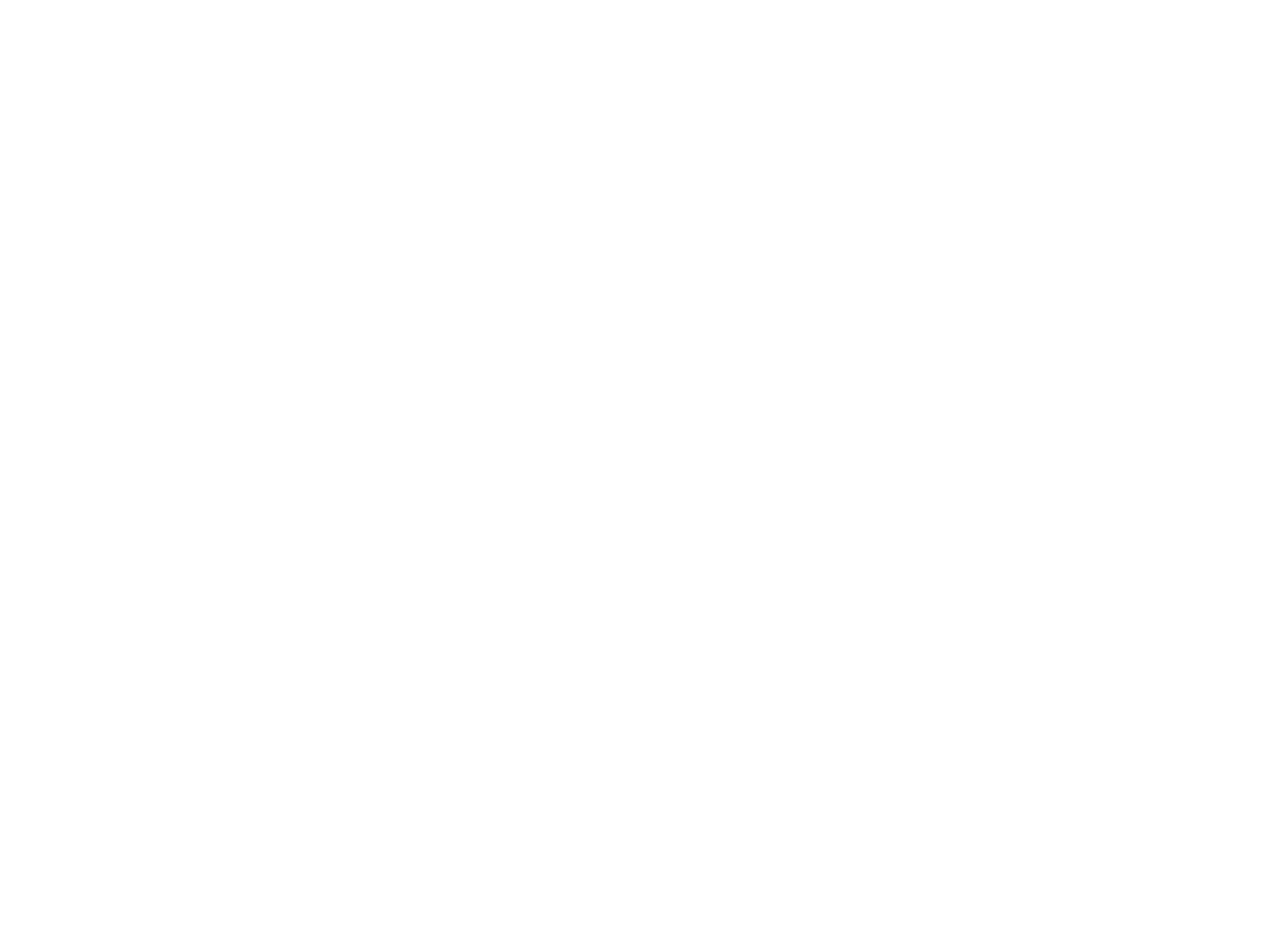
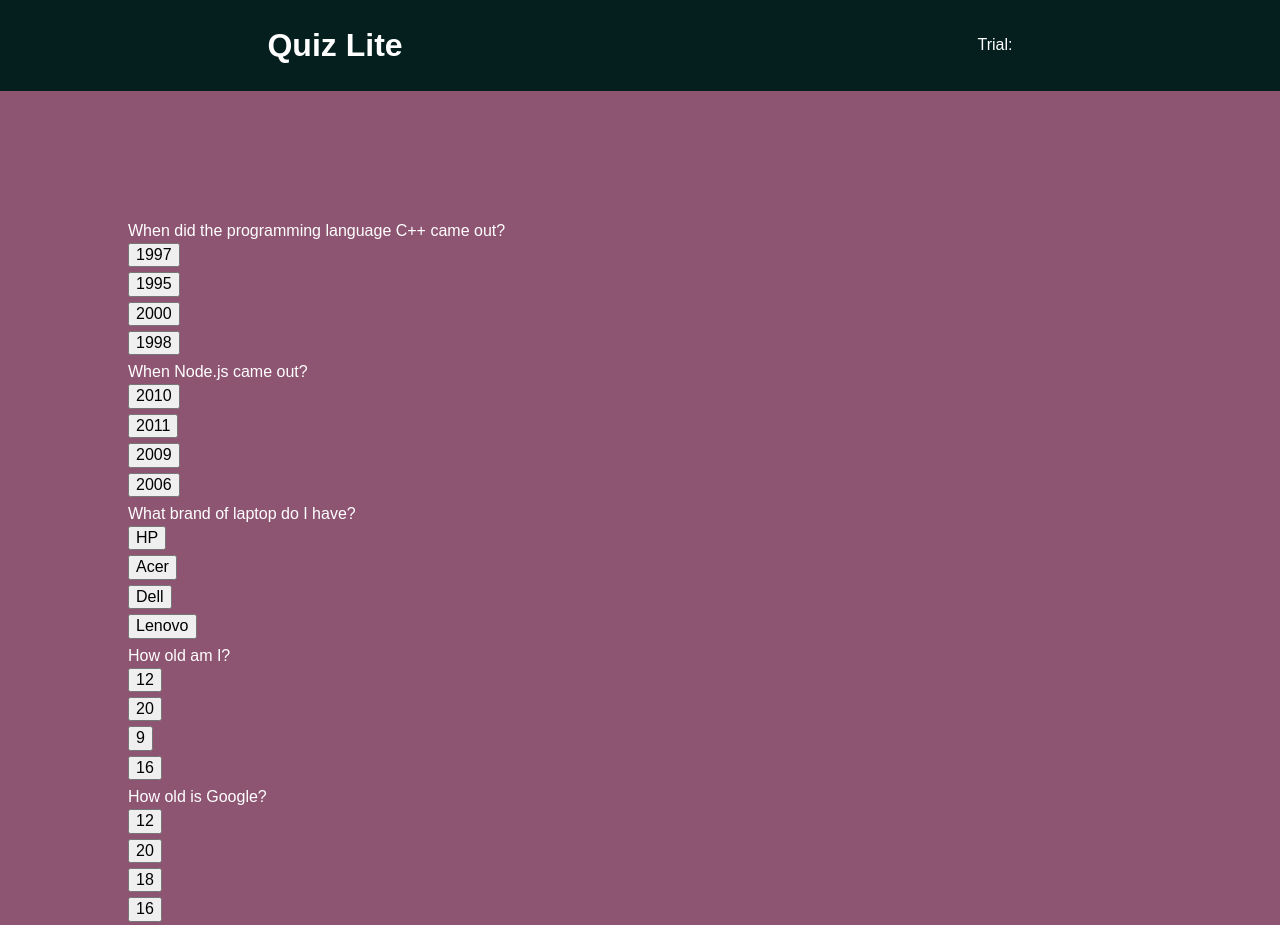
Before and after one commit to MwangiR/quiz-site, a plain HTML site: page index.html in a window 1280 px wide. Shown: the top 925 px of the page. Before the commit the page ends 800 px from the top, so only its background shows below. Drawn offline with Linux system fonts and the light colour scheme; a web font is replaced by a local one.

Commit message:
First Iteration of loadQuestions function

```diff
--- a/assets/scripts/index.js
+++ b/assets/scripts/index.js
@@ -0,0 +1,31 @@
+var questionContentEL = document.querySelector(".question-Container");
+
+console.log(questionContentEL);
+
+function loadQuestions() {
+  fetch("assets/json/questions.json")
+    .then((response) => response.json())
+    .then((data) => {
+      data.forEach((question) => {
+        const questionDiv = document.createElement("div");
+        questionDiv.textContent = question.title;
+        questionContentEL.appendChild(questionDiv);
+        question.choices.forEach((choice, index) => {
+          const choiceButton = document.createElement("button");
+          choiceButton.setAttribute("style", "display:block; margin-bottom:5px;");
+          choiceButton.textContent = choice;
+          choiceButton.addEventListener("click", () => {
+            handleChoice(question, index);
+          });
+          questionDiv.appendChild(choiceButton);
+        });
+      });
+    })
+    .catch((error) => console.error(error));
+}
+
+function handleChoice(question, choiceIndex) {
+  console.log(`Question: ${question.title}, User choice: ${question.choices[choiceIndex]}`);
+}
+
+loadQuestions();
--- a/assets/styles/index.css
+++ b/assets/styles/index.css
@@ -0,0 +1,41 @@
+@import url("https://fonts.googleapis.com/css?family=Unbounded&display=swap");
+
+:root {
+  --darkgreen: #041f1e;
+  --honeydew: #e0efda;
+  --magentahaze: #8e5572;
+}
+
+body {
+  color: white;
+  font-family: "Unbounded", sans-serif;
+  margin: 0;
+  padding: 0;
+  font-size: 1rem;
+  line-height: 1.5;
+  font-weight: 400;
+  min-height: 100vh;
+  max-width: 100%;
+}
+
+header {
+  background-color: var(--darkgreen);
+  display: flex;
+  width: 100%;
+  justify-content: space-around;
+  align-items: center;
+}
+
+header a {
+  text-decoration: none;
+  color: white;
+}
+
+.quizHeading ul li {
+  list-style: none;
+}
+
+.quizContent {
+  background-color: var(--magentahaze);
+  padding: 10%;
+}
--- a/index.html
+++ b/index.html
@@ -3,7 +3,32 @@
   <head>
     <meta charset="UTF-8" />
     <meta name="viewport" content="width=device-width, initial-scale=1.0" />
+    <link rel="stylesheet" href="./assets/styles/normalize.css" />
+    <link rel="stylesheet" href="./assets/styles/index.css" />
     <title>Test Quiz</title>
   </head>
-  <body></body>
+  <body>
+    <main>
+      <header>
+        <h1>Quiz Lite</h1>
+        <nav class="quizHeading">
+          <ul>
+            <li><a href="#">Trial: </a></li>
+          </ul>
+        </nav>
+      </header>
+      <section class="quizContent">
+        <article class="timer-Container"></article>
+        <article>
+          <div class="test-Container">
+            <div class="question-Container"></div>
+          </div>
+        </article>
+      </section>
+    </main>
+    <footer>
+      <p>Quiz Lite</p>
+    </footer>
+    <script type="module" src="./assets/scripts/index.js"></script>
+  </body>
 </html>
```
Also changed, not shown: assets/styles/normalize.css.
